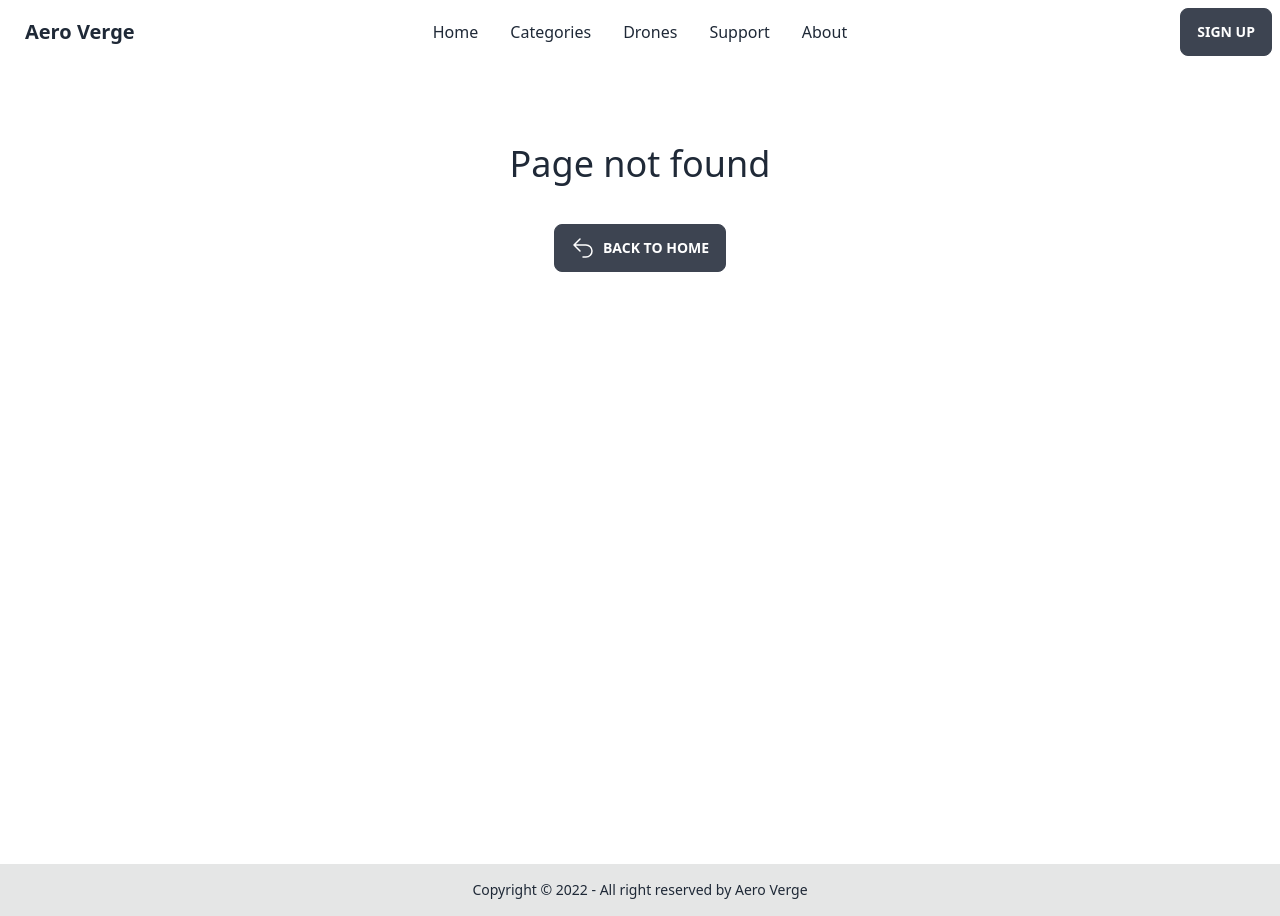
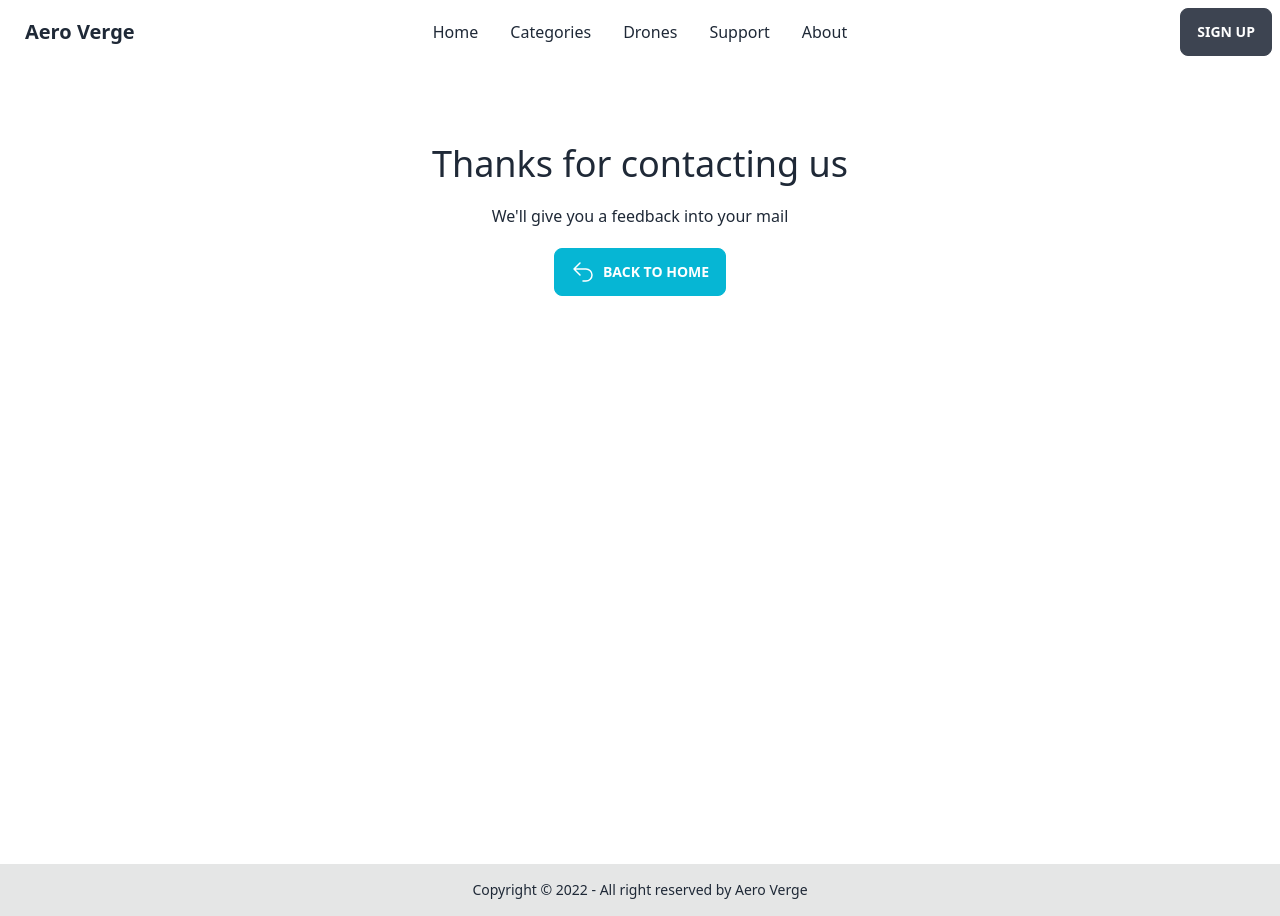
Before and after one commit to shohan-pherones/aero-verge, a React (Create React App) app: page /feedback in a window 1280 px wide. Before the commit this address had no page. Built offline with nearby package versions, Linux system fonts and the light colour scheme.

Commit message:
feddback sec added

```diff
--- a/src/App.js
+++ b/src/App.js
@@ -10,6 +10,7 @@ import SignUp from "./components/SignUp";
 import Account from "./components/Account";
 import NotFound from "./components/NotFound";
 import Footer from "./components/Footer";
+import Feedback from "./components/Feedback";
 
 const App = () => {
   const [firstName, setFirstName] = useState("");
@@ -38,6 +39,9 @@ const App = () => {
         <Route path="/support">
           <Support />
         </Route>
+        <Route path="/feedback">
+          <Feedback />
+        </Route>
         <Route path="/about">
           <About />
         </Route>
--- /dev/null
+++ b/src/components/Feedback.js
@@ -0,0 +1,30 @@
+import React from "react";
+import { Link } from "react-router-dom";
+
+const Feedback = () => {
+  return (
+    <div className="h-screen p-20 flex flex-col items-center gap-5">
+      <h2 className="text-4xl font-medium">Thanks for contacting us</h2>
+      <p>We'll give you a feedback into your mail</p>
+      <Link to="/" className="btn gap-2 bg-cyan-500 border-cyan-500">
+        <svg
+          xmlns="http://www.w3.org/2000/svg"
+          fill="none"
+          viewBox="0 0 24 24"
+          strokeWidth={1.5}
+          stroke="currentColor"
+          className="w-6 h-6"
+        >
+          <path
+            strokeLinecap="round"
+            strokeLinejoin="round"
+            d="M9 15L3 9m0 0l6-6M3 9h12a6 6 0 010 12h-3"
+          />
+        </svg>
+        Back to home
+      </Link>
+    </div>
+  );
+};
+
+export default Feedback;
--- a/src/components/Support.js
+++ b/src/components/Support.js
@@ -11,7 +11,7 @@ const Support = () => {
   const handleSupportForm = (e) => {
     e.preventDefault();
     if (fullName && email && message) {
-      history.push("/");
+      history.push("/feedback");
     } else {
       setIsWrong("Wrong inputs");
     }
```
